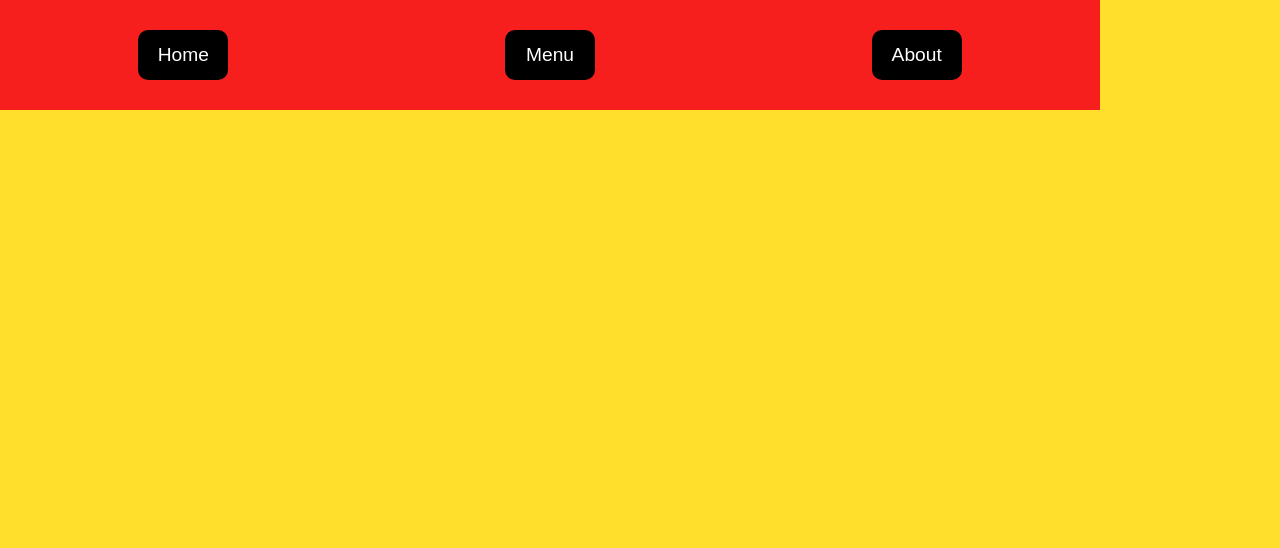
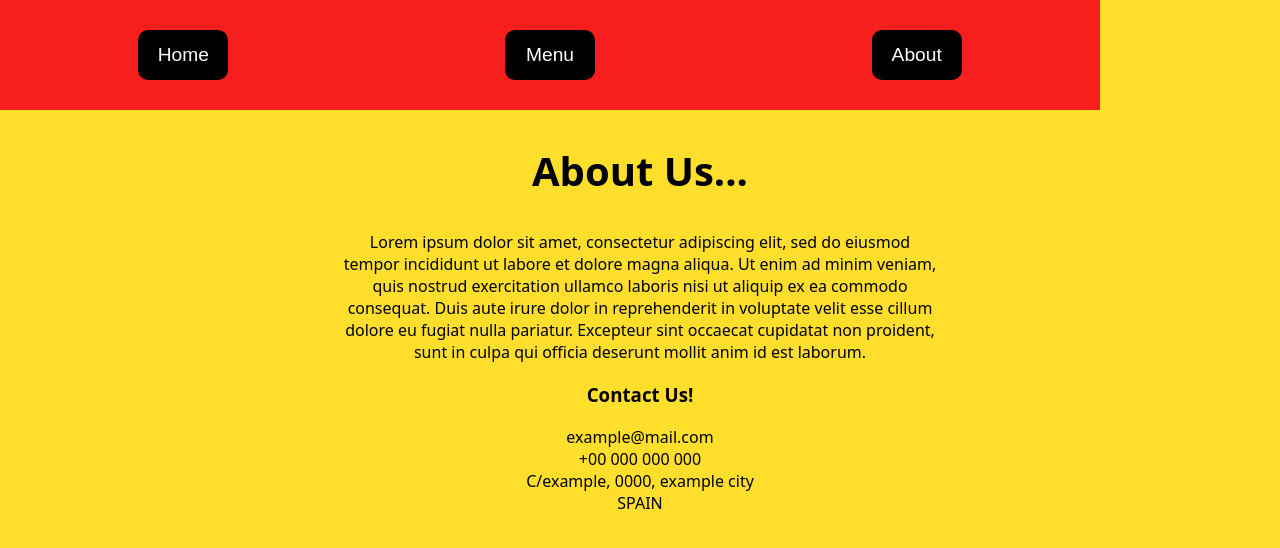
Before and after one commit to Jesusblan/restaurant-js, a website built with webpack: page src/template.html in a window 1280 px wide. Both pictures are taken after a click on the button "About". Built offline with nearby package versions, Linux system fonts and the light colour scheme; files whose address does not match are found by name.

Commit message:
added about section with placeholders and fake contact info aaaaaaand its finished

```diff
--- a/src/about.js
+++ b/src/about.js
@@ -0,0 +1,14 @@
+const aboutTitle = document.createElement("h2");
+    aboutTitle.innerHTML = "About Us...";
+
+const aboutContent = document.createElement("p");
+    aboutContent.innerHTML = "Lorem ipsum dolor sit amet, consectetur adipiscing elit, sed do eiusmod tempor incididunt ut labore et dolore magna aliqua. Ut enim ad minim veniam, quis nostrud exercitation ullamco laboris nisi ut aliquip ex ea commodo consequat. Duis aute irure dolor in reprehenderit in voluptate velit esse cillum dolore eu fugiat nulla pariatur. Excepteur sint occaecat cupidatat non proident, sunt in culpa qui officia deserunt mollit anim id est laborum.";
+
+const contactTitle = document.createElement("h3");
+    contactTitle.innerHTML = "Contact Us!";
+
+const contactInfo = document.createElement("p")
+    contactInfo.innerHTML = "example@mail.com<br>+00 000 000 000<br>C/example, 0000, example city<br>SPAIN"
+
+
+export {aboutTitle, aboutContent, contactTitle, contactInfo};
--- a/src/index.js
+++ b/src/index.js
@@ -1,6 +1,7 @@
 import "./styles.css";
 import {homePresentation, homeImage} from "./home.js"
 import { menuHeader, menuItem1, menuItem2, menuItem3, menuItem4 } from "./menu.js";
+import { aboutTitle, aboutContent, contactTitle, contactInfo } from "./about.js";
 
 const container = document.querySelector("#content");
 
@@ -31,9 +32,13 @@ menuButton.addEventListener("click", () => {
 const aboutButton = document.querySelector("#about");
 aboutButton.addEventListener("click", ()=>{
     container.innerHTML = "";
+    container.setAttribute("id", "aboutContent");
+
+    container.appendChild(aboutTitle);
+    container.appendChild(aboutContent);
+    container.appendChild(contactTitle);
+    container.appendChild(contactInfo);
 });
 
 
-
-
 homeButton.click()
--- a/src/styles.css
+++ b/src/styles.css
@@ -90,5 +90,17 @@ button{
         width: auto;
         height: 170px;
         border-radius: 12px;
+    }
 
+/*about section*/
+#aboutContent{
+    text-align: center;
+    justify-items: center;
+
+}
+    #aboutContent h2{
+        font-size: 2.5rem;
     }
+    #aboutContent p{
+        width: 600px;
+    }
```
